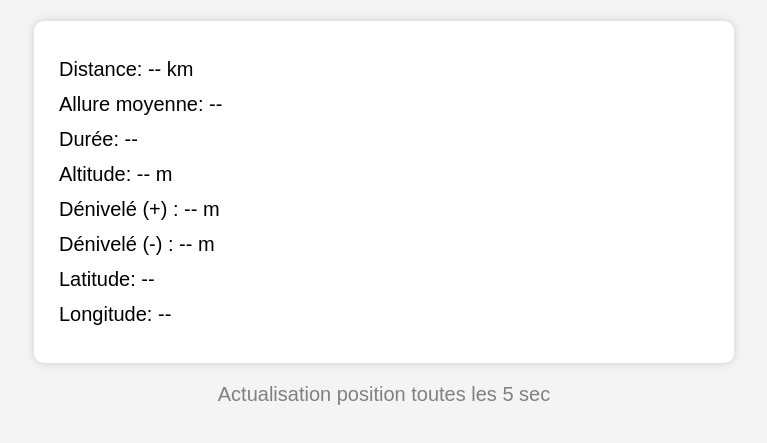
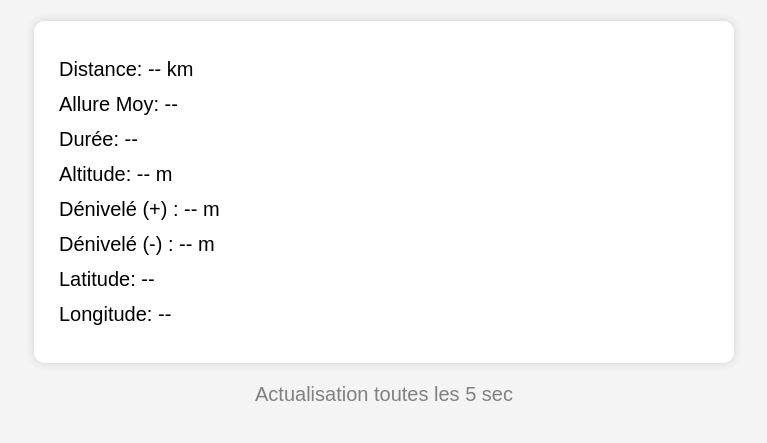
Before and after one commit to JMC055/jmc-livetrack-viewer, a plain HTML site: page index.html in a window 1280 px wide. Shown: the part 97-540 px from the top of the page, without its empty margins (256-1023 px from the left). Drawn offline with Linux system fonts and the light colour scheme; no server answers.

Commit message:
Update index.html

```diff
--- a/index.html
+++ b/index.html
@@ -13,7 +13,7 @@
 
         <div class="card">
             <p>Distance: <span id="distance">--</span> km</p>
-            <p>Allure moyenne: <span id="pace">--</span></p>
+            <p>Allure Moy: <span id="pace">--</span></p>
             <p>Durée: <span id="elapsed">--</span></p>
             <p>Altitude: <span id="altitude">--</span> m</p>
             <p>Dénivelé (+) : <span id="dplus">--</span> m</p>
@@ -22,7 +22,7 @@
             <p>Longitude: <span id="lon">--</span></p>
         </div>
 
-        <p class="status">Actualisation position toutes les 5 sec</p>
+        <p class="status">Actualisation toutes les 5 sec</p>
     </div>
 
 <script src="app.js"></script>
```
